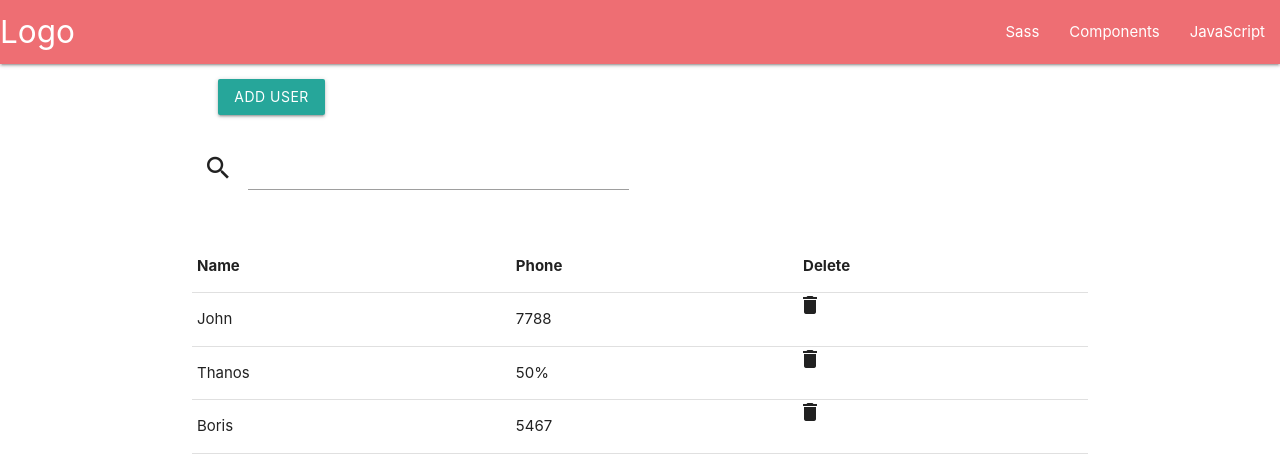
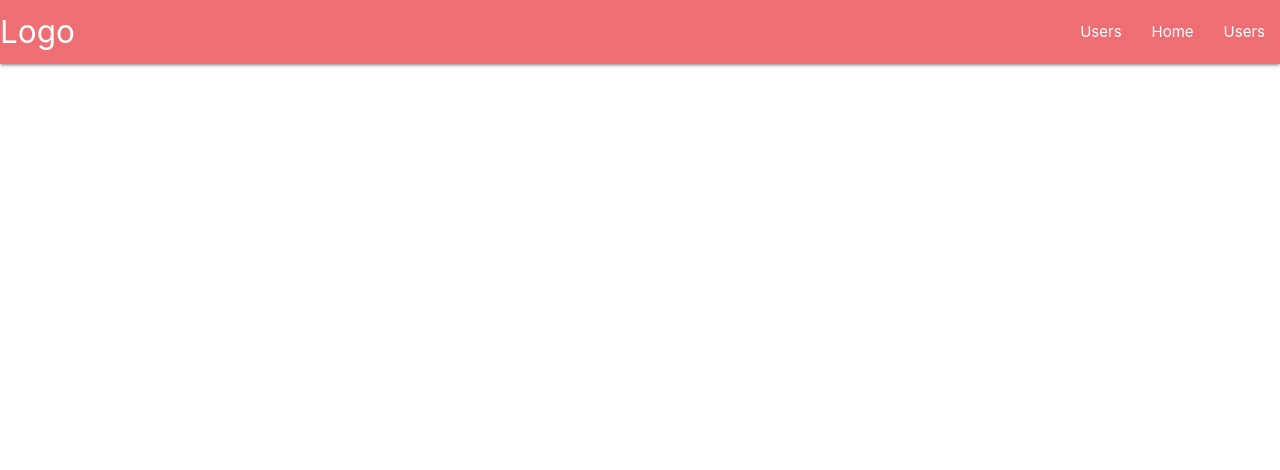
Before and after one commit to BasSergey/ReactCourses, a React (Create React App) app in the folder app/: page / in a window 1280 px wide. Shown: the top 470 px of the page. Built offline with nearby package versions, Linux system fonts and the light colour scheme; the HTML template or start-up script is replaced by a standard one.

Commit message:
Table search

```diff
--- a/app/src/App.js
+++ b/app/src/App.js
@@ -1,108 +1,18 @@
-import React, { useState } from "react";
+import React from "react";
 import NavBar from "./components/NavBar";
-import UserList from "./components/UserList";
+import AppRoutes  from "./components/AppRoutes";
+import { BrowserRouter } from "react-router-dom";
+
 
 const App = () => {
-  const [showFormUser, setShowFormUser] = useState(false);
-  const [users, setUsers] = useState([
-    {
-      id: 1,
-      name: 'John',
-      phone: '7788'
-    },
-    {
-      id: 2,
-      name: 'Thanos',
-      phone: '50%'
-    },
-    {
-      id: 3,
-      name: 'Boris',
-      phone: '5467'
-    },
-  ]);
-  const [user, setUser] = useState(
-    {
-      name: '',
-      phone: '',
-    });
+    return (
 
-  const onChange = (e) => {
-    if (e.target.id == "name") {
-      setUser({ ...user, name: e.target.value });
-    } else {
-      setUser({ ...user, phone: e.target.value });
-    }
-  }
+        <BrowserRouter>
+            <NavBar />
+            <AppRoutes />
+        </BrowserRouter>
 
-  const addUser = () => {
-    const id = Math.random() * 1
-    setUser({ ...user, id: id })
-    setUsers([...users, user]);
-    setUser({
-      name: '',
-      phone: '',
-    });
-  }
-
-  const removeUser = (id) => {
-    const confirm = window.confirm("Реально удалить?")
-    if (confirm == true) setUsers(users.filter((user) => user.id !== id)) //для проверки на удаление
-  };
-  const clear = () => {
-    setUser({ name: '', phone: '' })
-  }
-  console.log(user);
-
-  return (
-    <div className="App">
-      <NavBar />
-      <div className="container">
-        <div className="row m-1">
-          <div className="col s4">
-            <a className="waves-effect waves-light btn"
-              onClick={() => setShowFormUser(!showFormUser)}
-            >
-              Add user
-            </a>
-          </div>
-          <div className="col s8">
-            {showFormUser &&
-              <>
-                <div className="input-field col s6">
-                  <i className="material-icons prefix">account_circle</i>
-                  <input
-                    id="name"
-                    type="text"
-                    class="validate"
-                    value={user.name}
-                    placeholder="Enter Name"
-                    onChange={onChange}
-                  />
-                  <a className="waves-effect waves-light btn m-1"
-                    onClick={() => addUser()}>Add</a>
-                </div>
-                <div className="input-field col s6">
-                  <i className="material-icons prefix">phone</i>
-                  <input
-                    id="phone"
-                    type="tel"
-                    value={user.phone}
-                    className="validate"
-                    placeholder="Enter Phone"
-                    onChange={onChange}
-                  />
-                  <a className="waves-effect waves-light right btn m-1"
-                    onClick={() => clear()}>Cancel</a>
-                </div>
-              </>}
-          </div>
-        </div>
-        <UserList search deleteUser={removeUser}>{users}</UserList>
-
-      </div>
-    </div>
-  );
+    )
 }
 
 export default App;
--- /dev/null
+++ b/app/src/components/AppRoutes.jsx
@@ -0,0 +1,14 @@
+//переключатель
+import React from 'react'
+import { Route, Switch } from 'react-router-dom'
+import  Users  from '../pages/Users'
+const AppRoutes = () => {
+    return (
+        <Switch>
+            <Route path='/users' component={Users} />
+        </Switch>
+
+    )
+}
+
+export default AppRoutes;
--- a/app/src/components/NavBar.jsx
+++ b/app/src/components/NavBar.jsx
@@ -1,4 +1,5 @@
 import React from "react";
+import { Link } from "react-router-dom";
 
 const NavBar = () => {
   return (
@@ -6,9 +7,9 @@ const NavBar = () => {
       <div className="nav-wrapper">
         <a href="#" className="brand-logo">Logo</a>
         <ul id="nav-mobile" className="right hide-on-med-and-down">
-        <li><a href="#">Sass</a></li>
-        <li><a href="#">Components</a></li>
-        <li><a href="#">JavaScript</a></li>
+          <li><Link to='/users'>Users</Link></li>
+          <li><Link to='/'>Home</Link></li>
+          <li><Link to='/users'>Users</Link></li>
         </ul>
       </div>
     </nav>
--- a/app/src/components/UserList.jsx
+++ b/app/src/components/UserList.jsx
@@ -1,22 +1,39 @@
-import React from 'react'
+import React, { useEffect, useState } from 'react'
 
-const UserList = (props) =>  {
-const onChange = (e) =>{
-    console.log(e.target.value)
+const UserList = (props) => {
+    const [filter, setFilter] = useState(props.children)
+
+    useEffect(() => {  //хук появляется сразу после загрузки страницы
+        setFilter(props.children) //присваивает
+    }, [props.children]) //за чем будем следить
+
+    const getSearch = () => {
+        if (filter) { //если данный в fiter есть
+            return filter
         }
+        return props.children
+    }
+    const userSearch = getSearch();
+    const onChange = (e) => {
+        // console.log(e.target.value)
+        setFilter(props.children.filter((user) => user.name.toLowerCase().includes(e.target.value.toLowerCase())))
+    }//перебирание пользоватей с выводом в консоль(до сейчас setFilter ), toLowerCase() для того чтобы в независимости от высокого низкого текста, он выводился
+    //Если мы юы хотели написать все выше в нельсколько строк, то нужно было бы ((user)=>{return .... }
+
     return (
         <>
 
-        { props.search &&
+            {props.search &&
 
-        <div class="row">
-                <div class="input-field col s6">
-                <i class="material-icons prefix">search</i>
-                <textarea id="icon_prefix2" class="materialize-textarea"
-                 onChange={onChange}></textarea>
+                <div className="row">
+                    <div className="input-field col s6">
+                        <i className="material-icons prefix">search</i>
+                        <textarea id="icon_prefix2" className="materialize-textarea"
+                            onChange={onChange}
+                            placeholder="Search by name"></textarea>
 
                     </div>
-            </div> }
+                </div>}
             <table>
                 <thead>
                     <tr>
@@ -27,14 +44,13 @@ const onChange = (e) =>{
                 </thead>
 
                 <tbody>
-         { props.children && props.children.map((user)=>
-         <tr>
+                    {props.children && filter.map((user) =>
+                        <tr key={user.id} >
                             <td>{user.name}</td>
                             <td>{user.phone}</td>
                             <i className="material-icons"
-            onClick={()=>props.deleteUser(user.id)}>
+                                onClick={() => props.deleteUser(user.id)}>
                                 delete</i>
-
                         </tr>
                     )}
                 </tbody>
--- /dev/null
+++ b/app/src/pages/Users.jsx
@@ -0,0 +1,107 @@
+import React, { useState } from "react";
+import UserList from "../components/UserList";
+
+const Users = () => {
+  const [showFormUser, setShowFormUser] = useState(false);
+  const [users, setUsers] = useState([
+    {
+      id: 1,
+      name: 'John',
+      phone: '7788'
+    },
+    {
+      id: 2,
+      name: 'Thanos',
+      phone: '50%'
+    },
+    {
+      id: 3,
+      name: 'Boris',
+      phone: '5467'
+    },
+  ]);
+  const [user, setUser] = useState(
+    {
+      name: '',
+      phone: '',
+    });
+
+  const onChange = (e) => {
+    if (e.target.id == "name") {
+      setUser({ ...user, name: e.target.value });
+    } else {
+      setUser({ ...user, phone: e.target.value });
+    }
+  }
+
+  const addUser = () => {
+    const id = Math.random() * 1
+    setUser({ ...user, id: id })
+    setUsers([...users, user]);
+    setUser({
+      name: '',
+      phone: '',
+    });
+  }
+
+  const removeUser = (id) => {
+    const confirm = window.confirm("Реально удалить?")
+    if (confirm == true) setUsers(users.filter((user) => user.id !== id)) //для проверки на удаление
+  };
+  const clear = () => {
+    setUser({ name: '', phone: '' })
+  }
+  console.log(user);
+
+  return (
+    <div className="App">
+
+      <div className="container">
+        <div className="row m-1">
+          <div className="col s4">
+            <a className="waves-effect waves-light btn"
+              onClick={() => setShowFormUser(!showFormUser)}
+            >
+              Add user
+            </a>
+          </div>
+          <div className="col s8">
+            {showFormUser &&
+              <>
+                <div className="input-field col s6">
+                  <i className="material-icons prefix">account_circle</i>
+                  <input
+                    id="name"
+                    type="text"
+                    className="validate"
+                    value={user.name}
+                    placeholder="Enter Name"
+                    onChange={onChange}
+                  />
+                  <a className="waves-effect waves-light btn m-1"
+                    onClick={() => addUser()}>Add</a>
+                </div>
+                <div className="input-field col s6">
+                  <i className="material-icons prefix">phone</i>
+                  <input
+                    id="phone"
+                    type="tel"
+                    value={user.phone}
+                    className="validate"
+                    placeholder="Enter Phone"
+                    onChange={onChange}
+                  />
+                  <a className="waves-effect waves-light right btn m-1"
+                    onClick={() => clear()}>Cancel</a>
+                </div>
+              </>}
+          </div>
+        </div>
+        <UserList search deleteUser={removeUser}>{users}</UserList>
+
+      </div>
+    </div>
+  );
+}
+
+export default Users;
```
Lines whose indentation alone changed are shown as unchanged.
